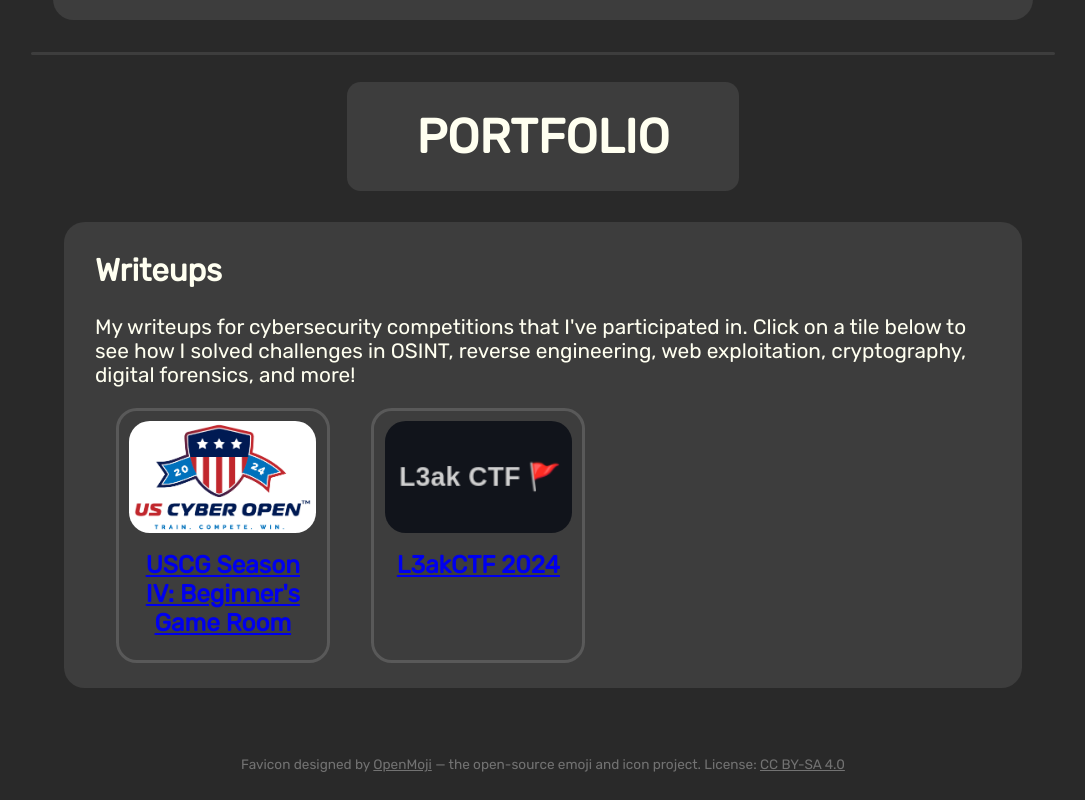
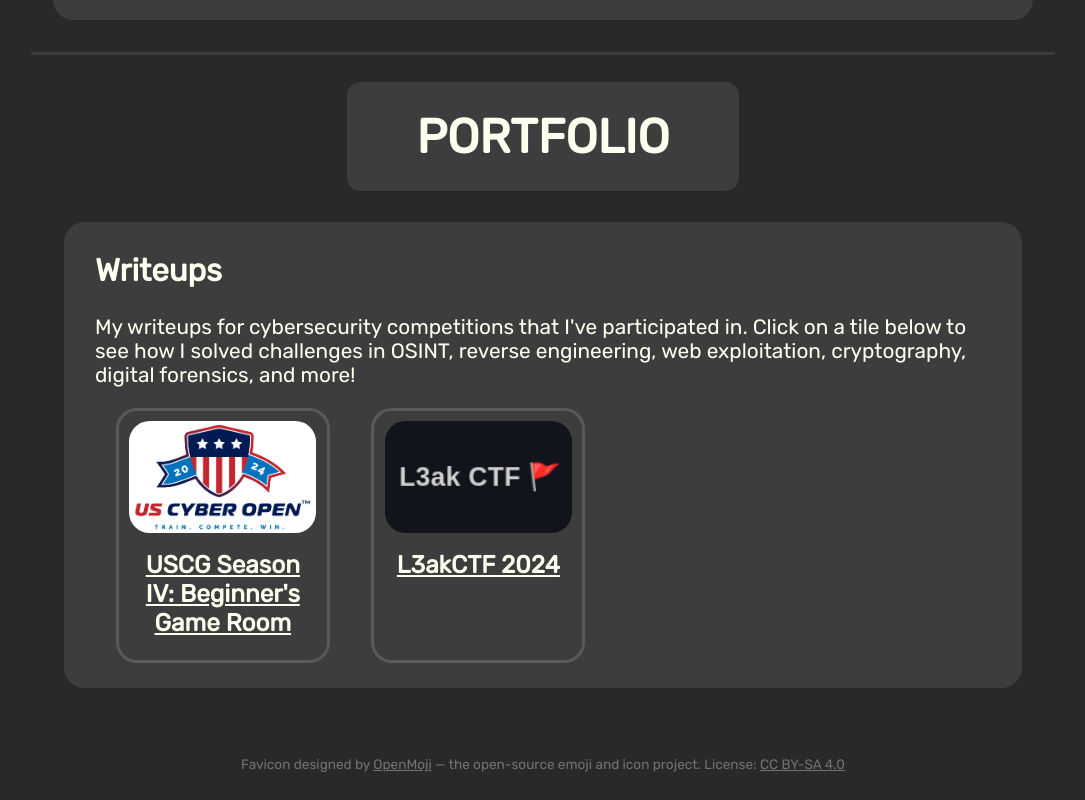
Before and after one commit to rstacks/my-website, a React (Vite) app: page /home in a window 1280 px wide. Shown: the part 1101-1901 px from the top of the page, without its empty margins (97-1182 px from the left). Built offline with nearby package versions, Linux system fonts and the light colour scheme.

Commit message:
Added hover and click styles for writeup buttons

```diff
--- a/src/styles.css
+++ b/src/styles.css
@@ -352,6 +352,8 @@ hr {
   width: 10em;
   height: 12em;
   text-align: center;
+  color: #FFFFF0;
+  transition: opacity 200ms, background-color 200ms;
 }
 
 .portfolio-item img {
@@ -365,6 +367,14 @@ hr {
   padding-left: 0.5em;
   padding-right: 0.5em;
   text-decoration: underline;
+}
+
+/* Hover and click styling for portfolio items */
+.portfolio-item:hover {
+  background-color: #595959;
+}
+.portfolio-item:active {
+  opacity: 60%;
 }
 
 .portfolio-section-header {
@@ -400,6 +410,7 @@ hr {
 #writeups-left-button, #writeups-right-button {
   position: absolute;
   top: 50%;
+  z-index: 1000;
   transform: translateY(-50%);
   background-color: #047377;
   color: #FFFFF0;
```
